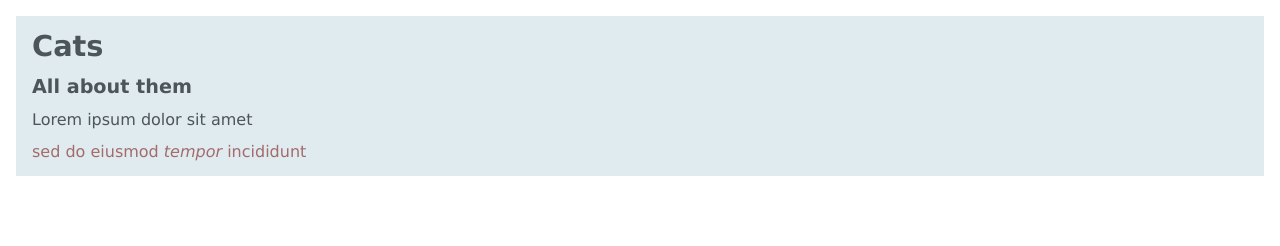
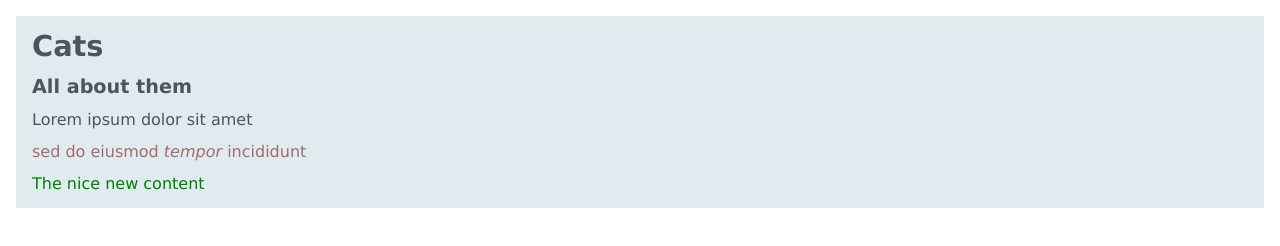
Before and after one commit to Ladrillo/lambda-gp-dom1, a website: page index.html in a window 1280 px wide. Drawn offline with nearby package versions, Linux system fonts and the light colour scheme.

Commit message:
whole flow

```diff
--- a/script.js
+++ b/script.js
@@ -1,3 +1,19 @@
+// create something for the DOM progratically
+
+var myNewParagraph = document.createElement('p');
+
+myNewParagraph.textContent = 'The nice new content';
+
+myNewParagraph.classList.add('cats', 'green');
+
+myNewParagraph.setAttribute('id', 'theBestParagraph');
+
+var section = document.querySelector('section');
+
+section.appendChild(myNewParagraph);
+
+
+
 // 1- Traverse the DOM until you reach the children of the section element. This is an HTMLCollection which has a length property. Log it to the console. Does it match the number of elements inside the section element?
 
 // 2- Traverse the DOM until you reach the h3 heading. Save it to a variable. Change the innerText of the h3 to be something else.
--- a/styles.css
+++ b/styles.css
@@ -37,3 +37,7 @@ p:nth-of-type(2) {
 .cursive {
   font-style: italic;
 }
+
+.green {
+  color: green;
+}
```
